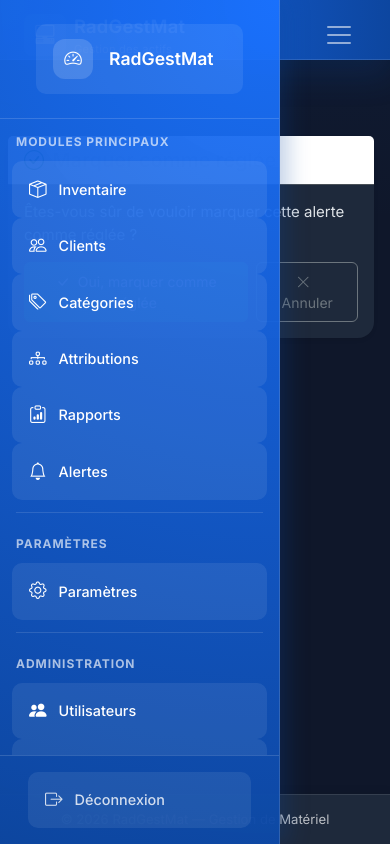
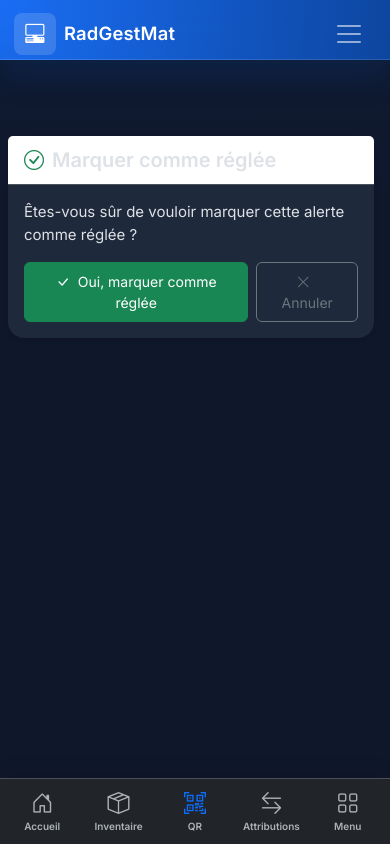
Before and after one commit to BlackGhost99/RadGestMat, a Django app: page /alertes/1/regler/ in a window 390 px wide. Run offline with Django 4.2, Linux system fonts and the light colour scheme; a user stored in the database is signed in; tables that the repository leaves empty hold one stand-in row (values such as "Sample post"); some libraries are stand-ins or nearby versions.

Commit message:
feat(android): mount mobile bottom navigation in Django base template

```diff
--- a/templates/base.html
+++ b/templates/base.html
@@ -18,6 +18,7 @@
     <!-- Custom CSS -->
     <link href="{% static 'css/custom.css' %}" rel="stylesheet">
     <link href="{% static 'css/responsive.css' %}" rel="stylesheet">
+    <link href="{% static 'css/android-shell.css' %}" rel="stylesheet">
 </head>
 <body class="app-body d-flex flex-column min-vh-100 {% block body_class %}{% endblock %}">
     {% block header %}
@@ -247,6 +248,27 @@
     <!-- Sidebar Actions Rapides -->
     {% include 'includes/sidebar_actions.html' %}
 
+    {% if user.is_authenticated %}
+    <nav class="mobile-bottom-nav" aria-label="Navigation Android">
+        <a href="{% url 'assets:dashboard' %}" data-mobile-route="dashboard"><i class="bi bi-house-door"></i><span>Accueil</span></a>
+        <a href="{% url 'assets:materiel_list' %}" data-mobile-route="materiel"><i class="bi bi-box-seam"></i><span>Inventaire</span></a>
+        <a href="{% url 'assets:materiel_list' %}" class="mobile-nav-scan" aria-label="Inventaire et accès QR"><i class="bi bi-qr-code-scan"></i><span>QR</span></a>
+        <a href="{% url 'assets:attribution_list' %}" data-mobile-route="attribution"><i class="bi bi-arrow-left-right"></i><span>Attributions</span></a>
+        <button type="button" data-bs-toggle="offcanvas" data-bs-target="#navbarOffcanvas" aria-controls="navbarOffcanvas" aria-label="Ouvrir le menu"><i class="bi bi-grid"></i><span>Menu</span></button>
+    </nav>
+    <script>
+    (function () {
+      var path = window.location.pathname;
+      document.querySelectorAll('.mobile-bottom-nav [data-mobile-route]').forEach(function (a) {
+        var route = a.getAttribute('data-mobile-route');
+        if ((route === 'dashboard' && path === '/') || (route !== 'dashboard' && path.indexOf('/' + route) !== -1)) {
+          a.classList.add('mobile-nav-active'); a.setAttribute('aria-current', 'page');
+        }
+      });
+    }());
+    </script>
+    {% endif %}
+
     <!-- Bootstrap JS -->
     <script src="{% static 'vendor/bootstrap/bootstrap.bundle.min.js' %}"></script>
     <!-- HTMX -->
```
